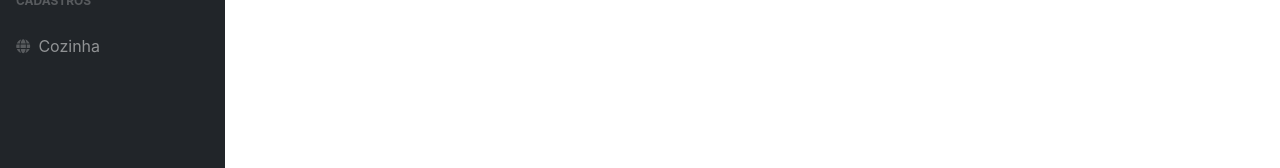
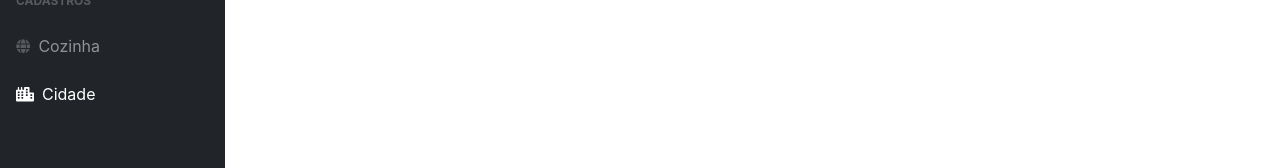
Before and after one commit to TalissonMelo/iFood-view, an Angular app: page /cidade in a window 1280 px wide. Before the commit this address led to /. Shown: the part 198-366 px from the top of the page. Built offline with nearby package versions, Linux system fonts and the light colour scheme.

Commit message:
Criado modulo de Cidade

```diff
--- a/src/app/app.module.ts
+++ b/src/app/app.module.ts
@@ -7,6 +7,7 @@ import { AppComponent } from './app.component';
 import { TemplateModule } from './template/template.module';
 import { HomeComponent } from './home/home.component'
 import { CozinhaModule } from './cozinha/cozinha.module';
+import { CidadeModule } from './cidade/cidade.module';
 
 @NgModule({
   declarations: [
@@ -17,7 +18,8 @@ import { CozinhaModule } from './cozinha/cozinha.module';
     BrowserModule,
     AppRoutingModule,
     TemplateModule,
-    CozinhaModule
+    CozinhaModule,
+    CidadeModule,
   ],
   providers: [],
   bootstrap: [AppComponent]
--- /dev/null
+++ b/src/app/cidade/cidade-frm/cidade-frm.component.html
@@ -0,0 +1 @@
+<p>cidade-frm works!</p>
--- /dev/null
+++ b/src/app/cidade/cidade-frm/cidade-frm.component.ts
@@ -0,0 +1,14 @@
+import { Component, OnInit } from '@angular/core';
+
+@Component({
+  selector: 'app-cidade-frm',
+  templateUrl: './cidade-frm.component.html'
+})
+export class CidadeFrmComponent implements OnInit {
+
+  constructor() { }
+
+  ngOnInit(): void {
+  }
+
+}
--- /dev/null
+++ b/src/app/cidade/cidade.module.ts
@@ -0,0 +1,17 @@
+import { NgModule } from '@angular/core';
+import { CommonModule } from '@angular/common';
+import { CidadeComponent } from './cidade/cidade.component';
+import { CidadeFrmComponent } from './cidade-frm/cidade-frm.component';
+import { CidadeRoutingModule } from './cidade-routing.module';
+
+@NgModule({
+  declarations: [CidadeComponent, CidadeFrmComponent],
+  imports: [
+    CommonModule,
+    CidadeRoutingModule
+  ], exports : [
+    CidadeComponent,
+    CidadeFrmComponent
+  ]
+})
+export class CidadeModule { }
--- /dev/null
+++ b/src/app/cidade/cidade/cidade.component.html
@@ -0,0 +1 @@
+<p>cidade works!</p>
--- /dev/null
+++ b/src/app/cidade/cidade/cidade.component.ts
@@ -0,0 +1,14 @@
+import { Component, OnInit } from '@angular/core';
+
+@Component({
+  selector: 'app-cidade',
+  templateUrl: './cidade.component.html'
+})
+export class CidadeComponent implements OnInit {
+
+  constructor() { }
+
+  ngOnInit(): void {
+  }
+
+}
--- a/src/app/cozinha/cozinha-routing.module.ts
+++ b/src/app/cozinha/cozinha-routing.module.ts
@@ -5,8 +5,8 @@ import { CozinhaComponent } from './cozinha/cozinha.component';
 
 
 const routes: Routes = [
+  {path: "cozinha", component: CozinhaComponent},
   {path: "cozinha-frm", component : CozinhaFrmComponent},
-  {path: "cozinha", component: CozinhaComponent}
 ];
 
 @NgModule({
--- a/src/app/template/sidebar/sidebar.component.html
+++ b/src/app/template/sidebar/sidebar.component.html
@@ -10,6 +10,9 @@
                 <a class="nav-link" [routerLink]="['/cozinha']">
                     <div class="sb-nav-link-icon"><i class="fas fa-globe"></i></div>Cozinha
                 </a>
+                <a class="nav-link" [routerLink]="['/cidade']">
+                    <div class="sb-nav-link-icon"><i class="fas fa-city"></i></div>Cidade
+                </a>
             </div>
         </div>
         <div class="sb-sidenav-footer">
```
Also changed, not shown: src/app/cidade/cidade-routing.module.ts (added, +16 -0 lines).
